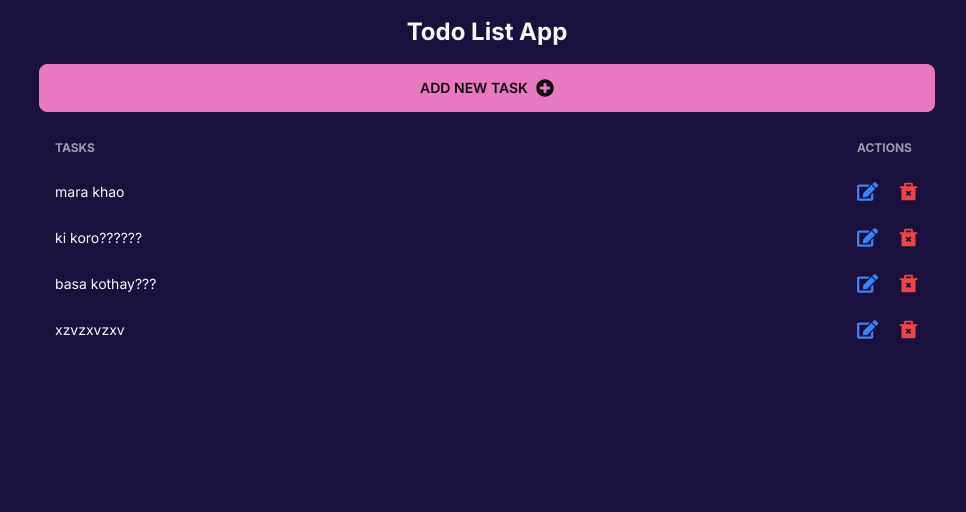
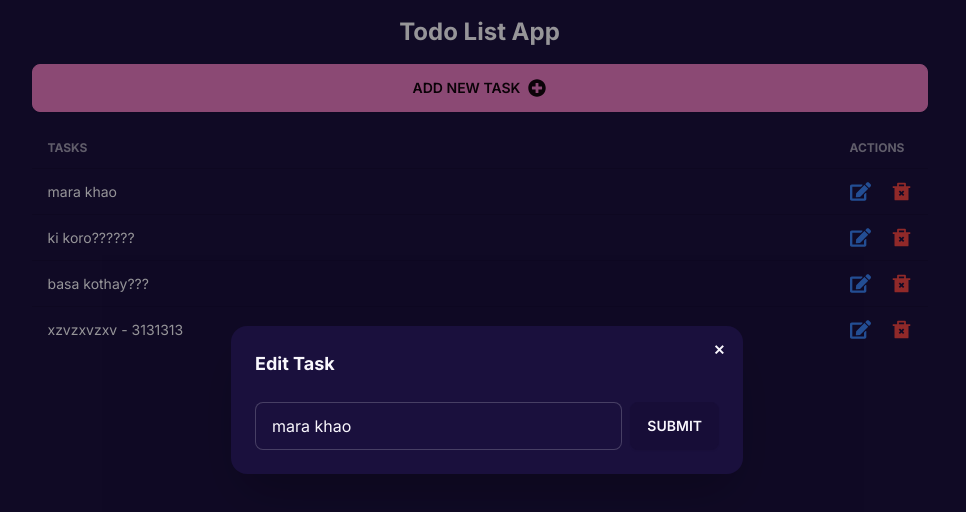
Before and after one commit to sowmik265/nextjs14-simpletodoapp, a Next.js app: page / in a window 1280 px wide. Both pictures are taken after a click on the icon 1020 px from the left and 191 px from the top of the page. Shown: the top 512 px of the page, without its empty margins (153-1119 px from the left). Built offline with nearby package versions, Linux system fonts and the light colour scheme; data requests are answered from the project's data file.

Commit message:
put ops done

```diff
--- a/api.js
+++ b/api.js
@@ -18,3 +18,22 @@ export const addTodo = async (todo) => {
   const newTodo = await res.json();
   return newTodo;
 };
+
+export const editTodo = async (todo) => {
+  const res = await fetch(`${baseUrl}/tasks/${todo.id}`, {
+    method: "PUT",
+    headers: {
+      "Content-Type": "application/json",
+    },
+    body: JSON.stringify(todo),
+  });
+
+  const updatedTodo = await res.json();
+  return updatedTodo;
+};
+
+export const deleteTodo = async (todo) => {
+  await fetch(`${baseUrl}/tasks/${id}`, {
+    method: "DELETE",
+  });
+};
--- a/app/components/Task.jsx
+++ b/app/components/Task.jsx
@@ -1,23 +1,41 @@
 "use client";
+import { editTodo } from "@/api";
+import { useRouter } from "next/navigation";
 import { useState } from "react";
 import { FaEdit } from "react-icons/fa";
 import { RiDeleteBin2Fill } from "react-icons/ri";
 import Modal from "./Modal";
 
 const Task = ({ task }) => {
+  const router = useRouter();
+
   const [openModalEdit, setOpenModalEdit] = useState(false);
 
   const [openModalDelete, setOpenModalDelete] = useState(false);
 
-  const [taskToEdit, setTaskToEdit] = useState(task.text);
+  const [taskToEditValue, setTaskToEditValue] = useState(task.text);
 
-  const handleSubmitEditTodo = () => {};
+  const handleSubmitEditTodo = async (e) => {
+    e.preventDefault();
+    await editTodo({
+      id: task.id,
+      text: taskToEditValue,
+    });
+    setTaskToEditValue("");
+    setOpenModalEdit(false);
+    router.refresh();
+  };
 
   return (
     <tr key={task.id}>
       <td className="w-full">{task.text}</td>
       <td className="flex gap-5">
-        <FaEdit cursor="pointer" className=" text-blue-500" size={21} />
+        <FaEdit
+          onClick={() => setOpenModalEdit(true)}
+          cursor="pointer"
+          className=" text-blue-500"
+          size={21}
+        />
         <RiDeleteBin2Fill
           cursor="pointer"
           className=" text-red-500"
@@ -25,11 +43,11 @@ const Task = ({ task }) => {
         />
         <Modal modalOpen={openModalEdit} setModalOpen={setOpenModalEdit}>
           <form onSubmit={handleSubmitEditTodo}>
-            <h3 className=" font-bold text-lg">Add New Task</h3>
+            <h3 className=" font-bold text-lg">Edit Task</h3>
             <div className="modal-action">
               <input
-                value={taskToEdit}
-                onChange={(e) => setTaskToEdit(e.target.value)}
+                value={taskToEditValue}
+                onChange={(e) => setTaskToEditValue(e.target.value)}
                 type="text"
                 placeholder="Type here"
                 className="input input-bordered w-full "
--- a/data/todos.json
+++ b/data/todos.json
@@ -14,7 +14,7 @@
     },
     {
       "id": "61482c5c-cefb-45ef-af79-44120a2f2267",
-      "text": "xzvzxvzxv"
+      "text": "xzvzxvzxv - 3131313"
     }
   ]
 }
```
